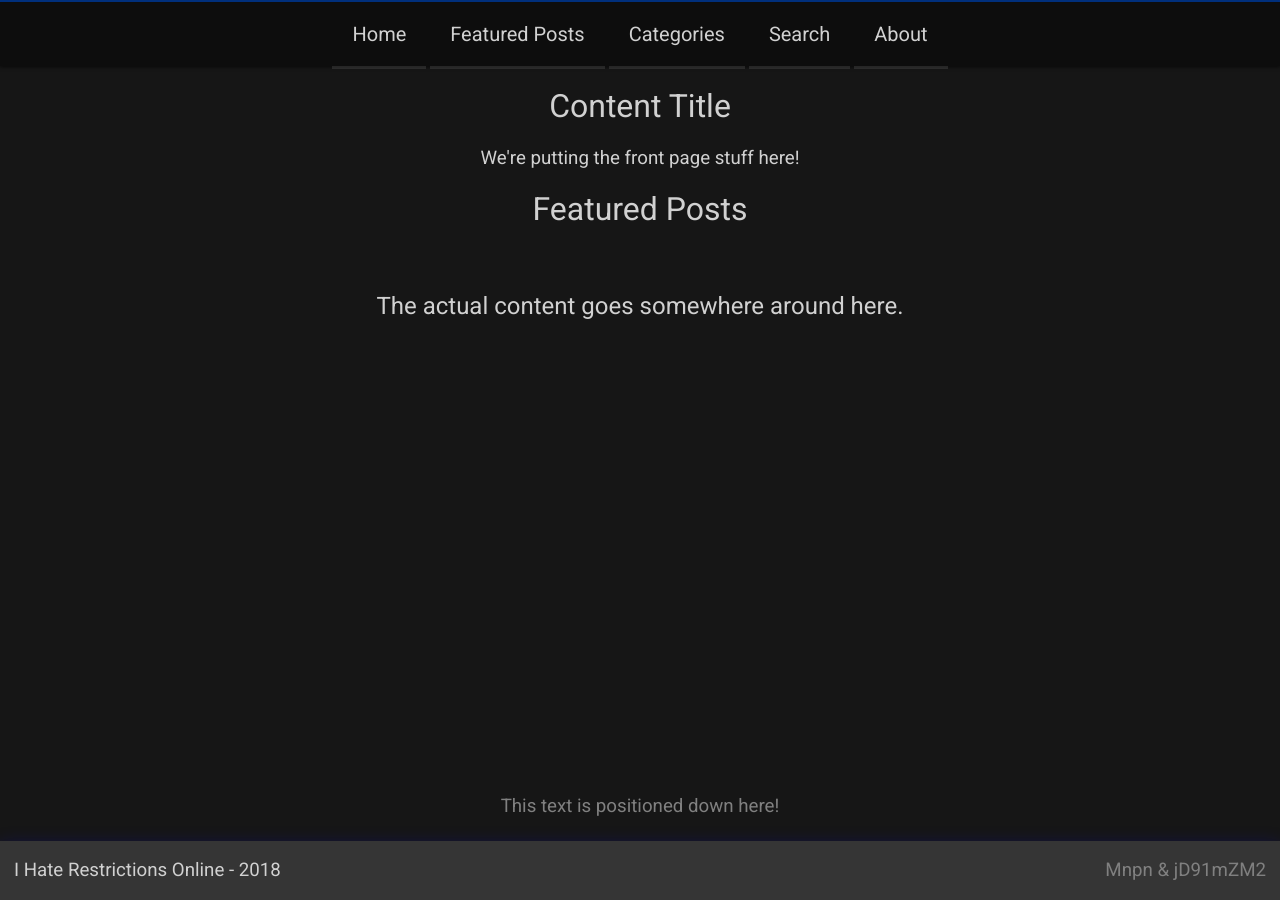
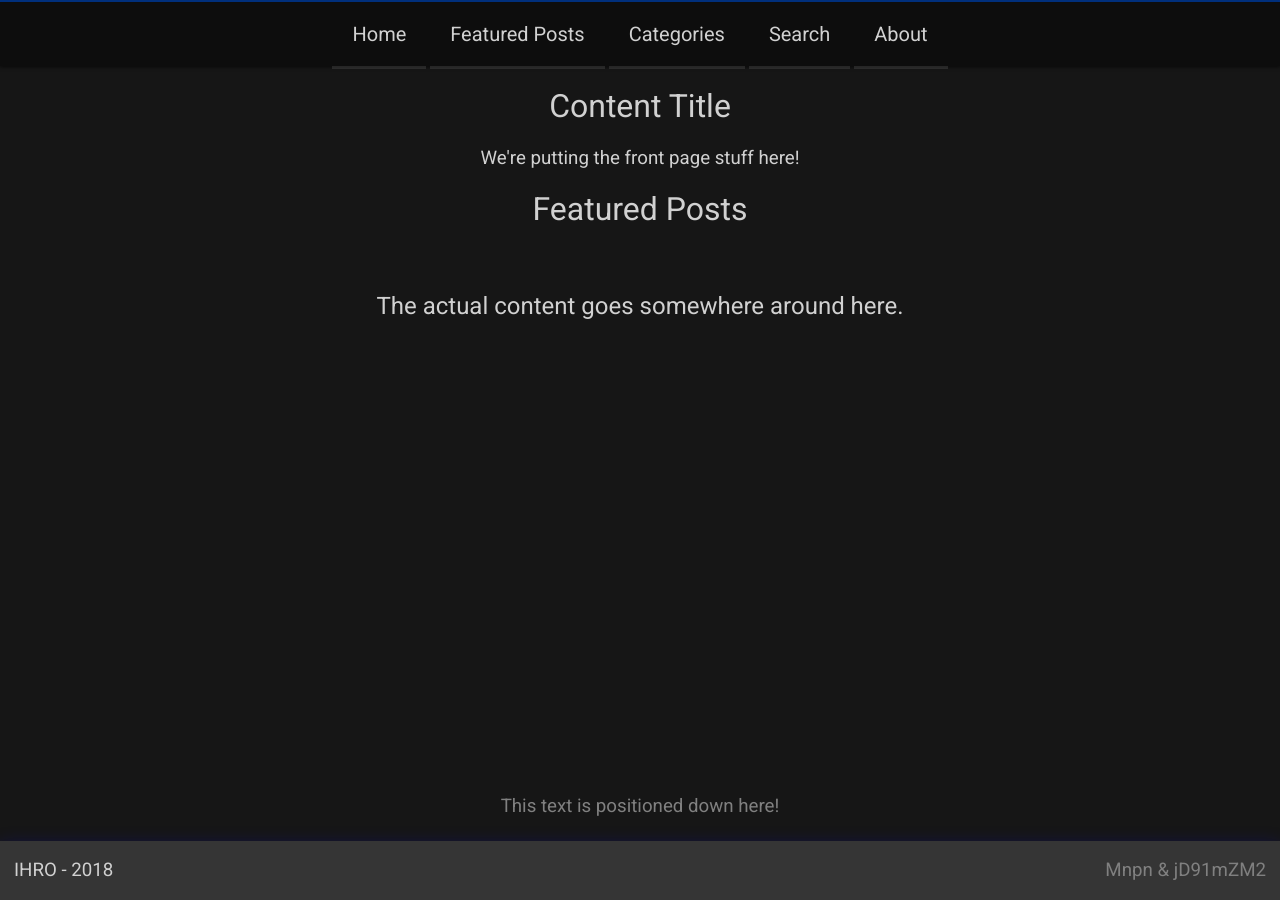
Before and after one commit to jaka2015/I-Hate-Restrictions-Online, a Jekyll site: the page built from new_index.html, in a window 1280 px wide. Built offline with Jekyll 4.4.1, drawn with Linux system fonts in a browser that asks for light colours.

Commit message:
Use shorttitle for now

```diff
--- a/_layouts/default.html
+++ b/_layouts/default.html
@@ -38,7 +38,7 @@
 		{{ content }}
 		<footer>
 			<div class="footerleft">
-				<h3>{{ site.title }} - {{ 'now' | date: "%Y" }}</h3>
+				<h3>{{ site.shorttitle }} - {{ 'now' | date: "%Y" }}</h3>
 			</div>
 			<div class="footerright">
 				<h3><a href="https://github.com/Mnpn03">Mnpn</a> &amp; <a href="https://jd91mzm2.github.io/">jD91mZM2</a></h3>
```
